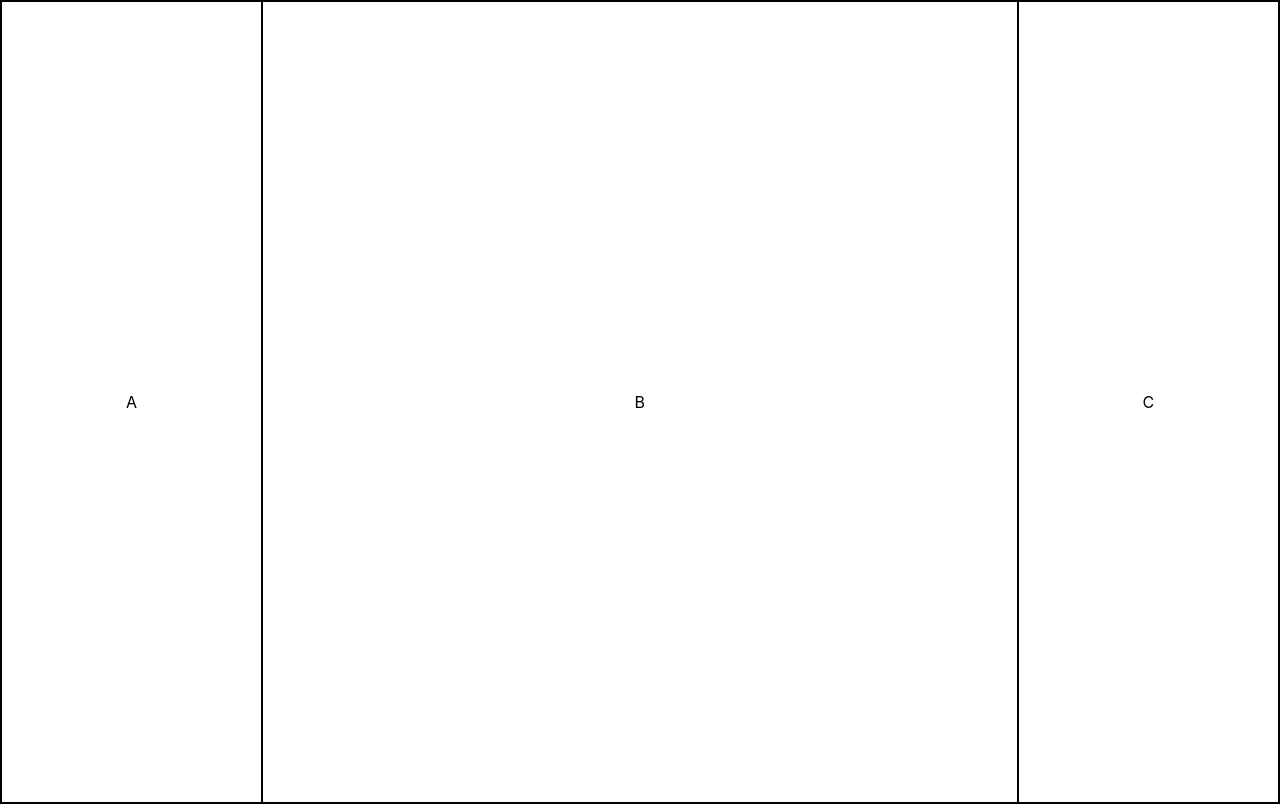
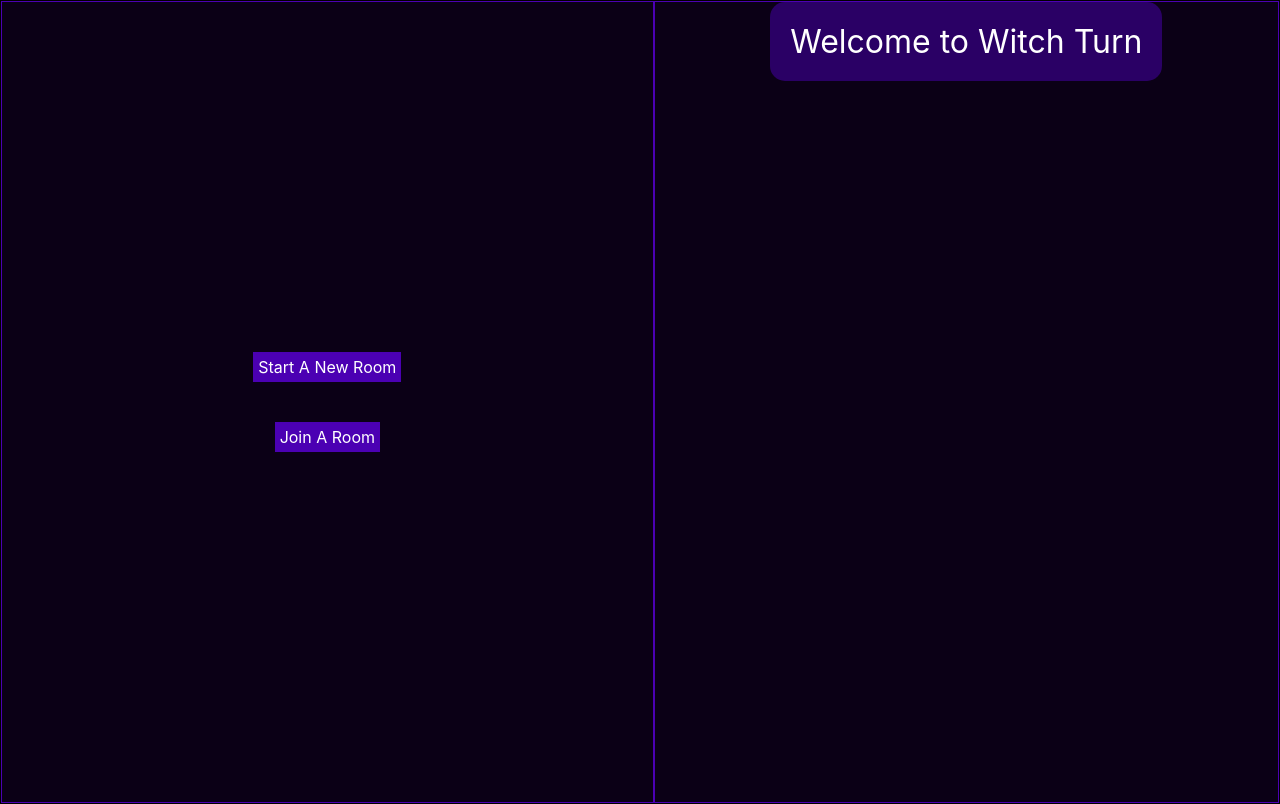
Before and after one commit to ScriptkidHicks/WitchTurnOnline, a React (Create React App) app in the folder witchturnonline/: page / in a window 1280 px wide. Built offline with nearby package versions, Linux system fonts and the light colour scheme.

Commit message:
more stylings, and a change to they layout

```diff
--- a/witchturnonline/src/Components/StyledComponents/MainStyledComponents.js
+++ b/witchturnonline/src/Components/StyledComponents/MainStyledComponents.js
@@ -1,11 +1,26 @@
 import styled from "styled-components";
+
+/* Style Color Components */
+
+const ColorStyles = {
+  DeepBackgroundPurple: "#0B0016",
+  GreyPurpleBackground: "#3C1F66",
+  GreyPurpleBackgroundRGB: "60, 31, 102",
+  DarkPurpleBackground: "#2B0066",
+  GreyPurpleForeground: "#4B00B3",
+  GreyPurpleForegroundRGB: "75, 0, 179",
+  LightPurpleForeground: "#8A46EA",
+  PurpleHighlight: "#6000E6",
+  WhiteText: "#FFFFFF",
+};
 
 /* Main Page Body Components */
 
 const DefaultPageBody = styled.div`
   display: flex;
   flex-direction: row;
-  background-color: white;
+  background-color: ${ColorStyles["DeepBackgroundPurple"]};
+  color: ${ColorStyles["WhiteText"]}
   justify-content: space-between;
   align-items: center;
   min-height: 100vh;
@@ -20,7 +35,7 @@ const DefaultPageBody = styled.div`
 `;
 
 const DefaultPageColumn = styled.div`
-  border: 1px solid black;
+  border: 1px solid ${ColorStyles["GreyPurpleForeground"]};
   min-height: 100vh;
   display: flex;
   flex-direction: column;
@@ -28,16 +43,56 @@ const DefaultPageColumn = styled.div`
   justify-content: ${(props) =>
     props.justifyContent ? props.justifyContent : "center"};
   flex-grow: ${(props) => (props.flexGrow ? props.flexGrow : "1")};
+  max-width: ${(props) => (props.maxWidth ? props.maxWidth : "none")};
   background-color: ${(props) =>
     props.backgroundColor ? props.backgroundColor : "none"};
-  color: ${(props) => (props.color ? props.color : "black")};
+  color: ${(props) => (props.color ? props.color : ColorStyles["WhiteText"])};
 
   @media screen and (max-width: 800px) {
-    min-width: 100vw;
+    min-width: 100%;
+    max-width: none;
   }
 `;
 
-/* Styled Generics */
+/* Styled Labels and Titles */
+
+const MainTitleLabel = styled.label`
+  background-color: rgba(
+    ${(props) =>
+      props.backgroundColor
+        ? props.backgroundColor
+        : ColorStyles.GreyPurpleForegroundRGB},
+    ${(props) => (props.opacity ? props.opacity : `1`)}
+  );
+  padding: ${(props) =>
+    props.padding ? props.padding : "20px 20px 20px 20px"};
+  margin-bottom: 100px;
+  border-radius: ${(props) =>
+    props.borderRadius ? props.borderRadius : "15px"};
+  font-size: ${(props) => (props.fontSize ? props.fontSize : "2em")};
+  color: white;
+`;
+
+/* Styled Input Boxes */
+
+const GenericInputDiv = styled.div`
+  background-color: rgba(
+    ${(props) =>
+      props.backgroundColor
+        ? props.backgroundColor
+        : ColorStyles.GreyPurpleForegroundRGB},
+    ${(props) => (props.opacity ? props.opacity : `1`)}
+  );
+  padding: ${(props) => (props.padding ? props.padding : "5px")};
+  margin: ${(props) => (props.margin ? props.margin : "20px")};
+
+  display: flex;
+  flex-direction: column;
+  align-items: center;
+  justify-content: flex-start;
+`;
+
+/* Styled Generic Buttons */
 
 const StyleableButton = styled.button`
   background-color: ${(props) =>
@@ -61,4 +116,10 @@ const StyleableButton = styled.button`
   }
 `;
 
-export { DefaultPageBody, DefaultPageColumn, StyleableButton };
+export {
+  DefaultPageBody,
+  DefaultPageColumn,
+  StyleableButton,
+  MainTitleLabel,
+  GenericInputDiv,
+};
--- a/witchturnonline/src/Pages/LoginLandingPage.js
+++ b/witchturnonline/src/Pages/LoginLandingPage.js
@@ -2,6 +2,8 @@ import { useState } from "react";
 import {
   DefaultPageBody,
   DefaultPageColumn,
+  MainTitleLabel,
+  GenericInputDiv,
 } from "../Components/StyledComponents/MainStyledComponents";
 
 function LoginLandingPage() {
@@ -9,9 +11,15 @@ function LoginLandingPage() {
 
   return (
     <DefaultPageBody>
-      <DefaultPageColumn>A</DefaultPageColumn>
-      <DefaultPageColumn flexGrow={"3"}>B</DefaultPageColumn>
-      <DefaultPageColumn>C</DefaultPageColumn>
+      <DefaultPageColumn flexGrow={2}>
+        <GenericInputDiv>Start A New Room</GenericInputDiv>
+        <GenericInputDiv>Join A Room</GenericInputDiv>
+      </DefaultPageColumn>
+      <DefaultPageColumn justifyContent={"flex-start"}>
+        <MainTitleLabel flexGrow={1} maxWidth={"40%"} opacity={"0.5"}>
+          Welcome to Witch Turn
+        </MainTitleLabel>
+      </DefaultPageColumn>
     </DefaultPageBody>
   );
 }
```
